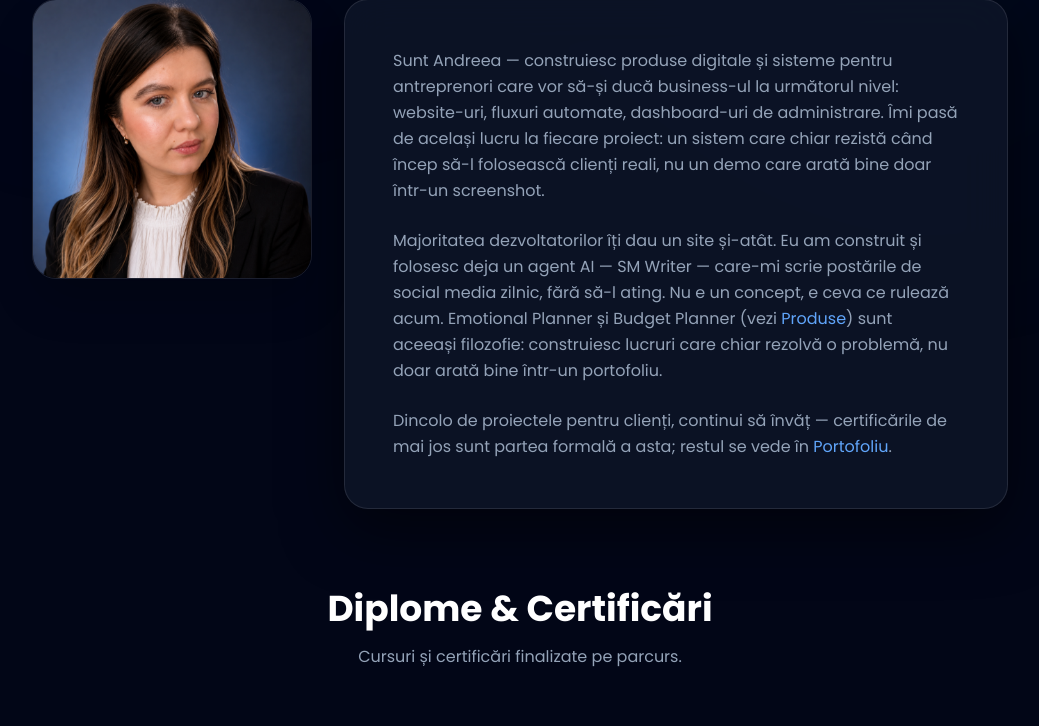
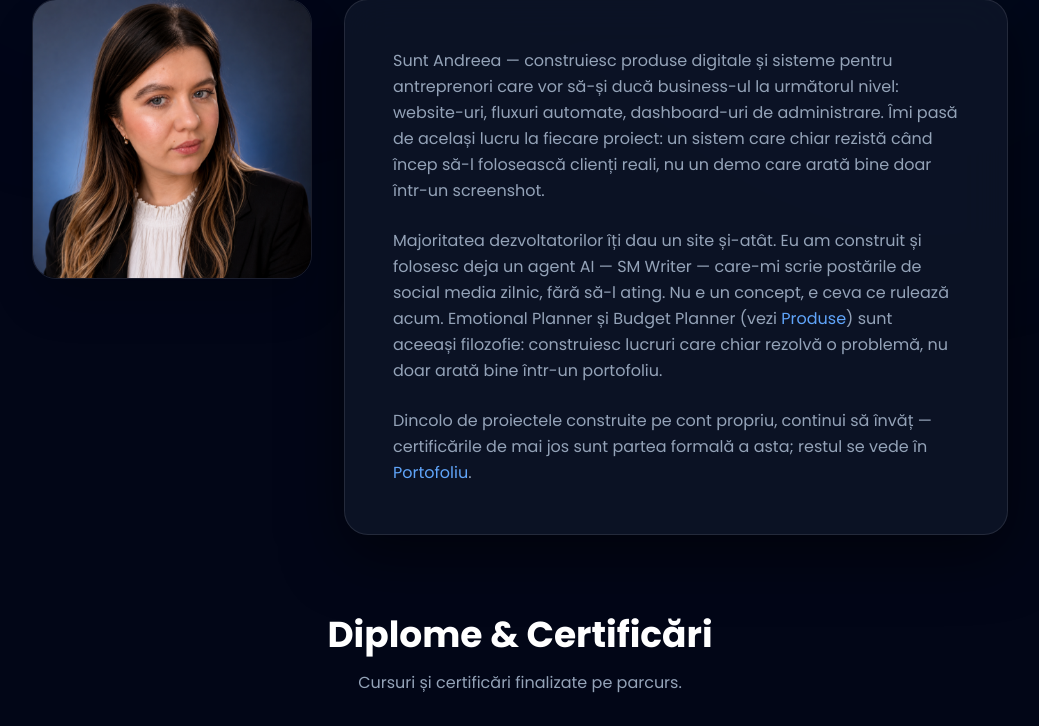
Before and after one commit to SanduAndreea22/andreeatech, a Django app: page /about/ in a window 1280 px wide. Shown: the part 477-1203 px from the top of the page, without its empty margins (120-1159 px from the left). Run offline with Django 5.2, Linux system fonts and the light colour scheme; data that the repository does not hold is empty; some libraries are stand-ins or nearby versions.

Commit message:
Fix copy implying existing clients on About and Reviews pages

```diff
--- a/templates/website/about.html
+++ b/templates/website/about.html
@@ -40,7 +40,7 @@
                 într-un portofoliu.
             </p>
             <p>
-                Dincolo de proiectele pentru clienți, continui să învăț — certificările de mai jos sunt partea
+                Dincolo de proiectele construite pe cont propriu, continui să învăț — certificările de mai jos sunt partea
                 formală a asta; restul se vede în <a href="{% url 'projects' %}" class="text-blue-400 hover:text-blue-300 transition">Portofoliu</a>.
             </p>
         </div>
--- a/templates/website/reviews.html
+++ b/templates/website/reviews.html
@@ -1,6 +1,6 @@
 {% extends "base.html" %}
 {% block title %}Ce spun clienții | Andreea Sandu{% endblock %}
-{% block meta_description %}Ce spun clienții despre colaborarea cu Andreea Sandu — produse digitale și sisteme construite pentru afacerea lor.{% endblock %}
+{% block meta_description %}Recenzii despre produse digitale și sisteme construite de Andreea Sandu.{% endblock %}
 
 {% block content %}
 <section class="pt-32 pb-24">
```
